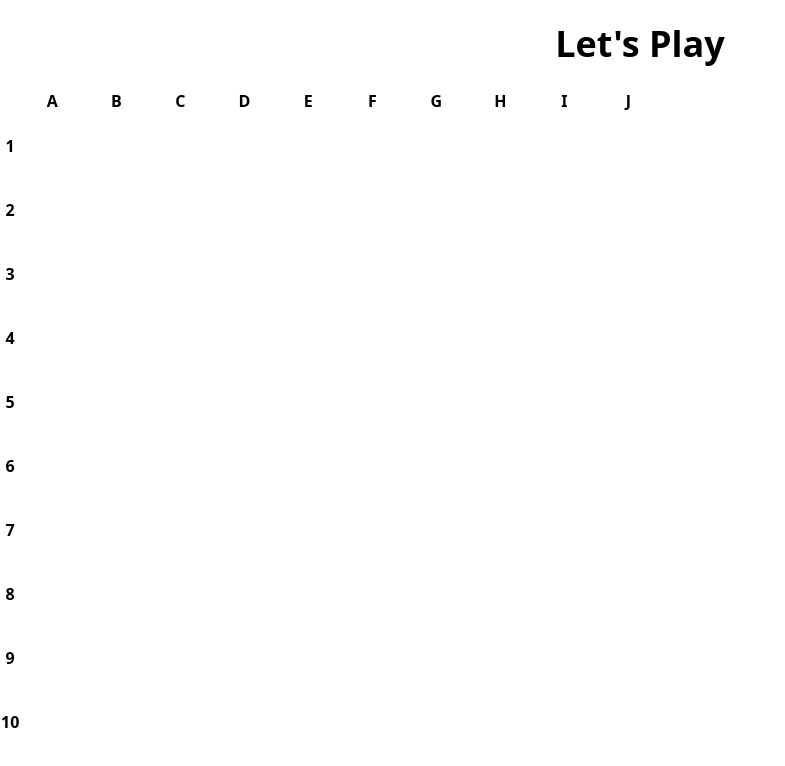
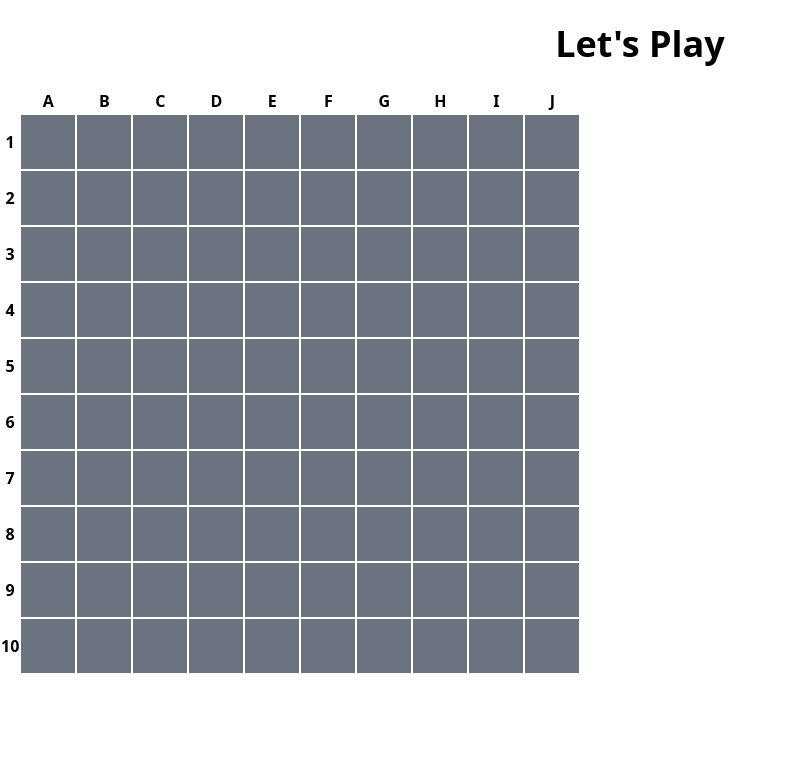
Before and after one commit to Xbaxtian/Battleship-game, a Next.js app: page / in a window 1280 px wide. Shown: the top 766 px of the page, without its empty margins (0-785 px from the left). Built offline with nearby package versions, Linux system fonts and the light colour scheme.

Commit message:
Add Coordinate component

```diff
--- a/src/components/Battlefield/Battlefield.js
+++ b/src/components/Battlefield/Battlefield.js
@@ -1,8 +1,14 @@
+const { Coordinate } = require("../Coordinate")
+
 const columns = 10
 const rows = 10
 const startLetter = 65
 
 const Battlefield = () => {
+  const handleShoot = () => {
+    return 'miss';
+  };
+
   return (
     <table className="table-auto">
       <thead>
@@ -18,7 +24,13 @@ const Battlefield = () => {
           <tr key={x.toString()}>
             <th scope="row">{x + 1}</th>
             {[...Array(columns)].map((__, y) => (
-              <td key={`${x.toString()}${y.toString()}`} className="w-16 h-16"> </td>
+              <td key={`${x.toString()}${y.toString()}`} className="w-14 h-14">
+                <Coordinate
+                  x={x}
+                  y={y}
+                  handleShoot={handleShoot}
+                />
+              </td>
             ))}
           </tr>
         ))}
--- /dev/null
+++ b/src/components/Coordinate/Coordinate.js
@@ -0,0 +1,36 @@
+import { useState } from 'react';
+import PropTypes from 'prop-types';
+
+const shootStyles = {
+  hidden: 'bg-gray-500',
+  miss: 'bg-red-700',
+  hit: 'bg-green-300',
+};
+
+const Coordinate = ({ x, y, handleShoot }) => {
+  const [focus, setFocus] = useState('hidden');
+
+  const clicked = () => {
+    const result = handleShoot(x, y);
+    setFocus(result);
+  };
+
+  return (
+    <div
+      className={`w-full h-full ${shootStyles[focus]}`}
+      onClick={clicked}
+      role="button"
+      tabIndex="0"
+      aria-hidden="true"
+    />
+  )
+}
+
+Coordinate.propTypes = {
+  x: PropTypes.number.isRequired,
+  y: PropTypes.number.isRequired,
+  handleShoot: PropTypes.func.isRequired,
+}
+
+
+export default Coordinate
--- /dev/null
+++ b/src/components/Coordinate/index.js
@@ -0,0 +1,2 @@
+/* eslint-disable import/prefer-default-export */
+export { default as Coordinate } from './Coordinate';
--- a/src/components/index.js
+++ b/src/components/index.js
@@ -1 +1,2 @@
 export * from './Battlefield';
+export * from './Coordinate';
```
